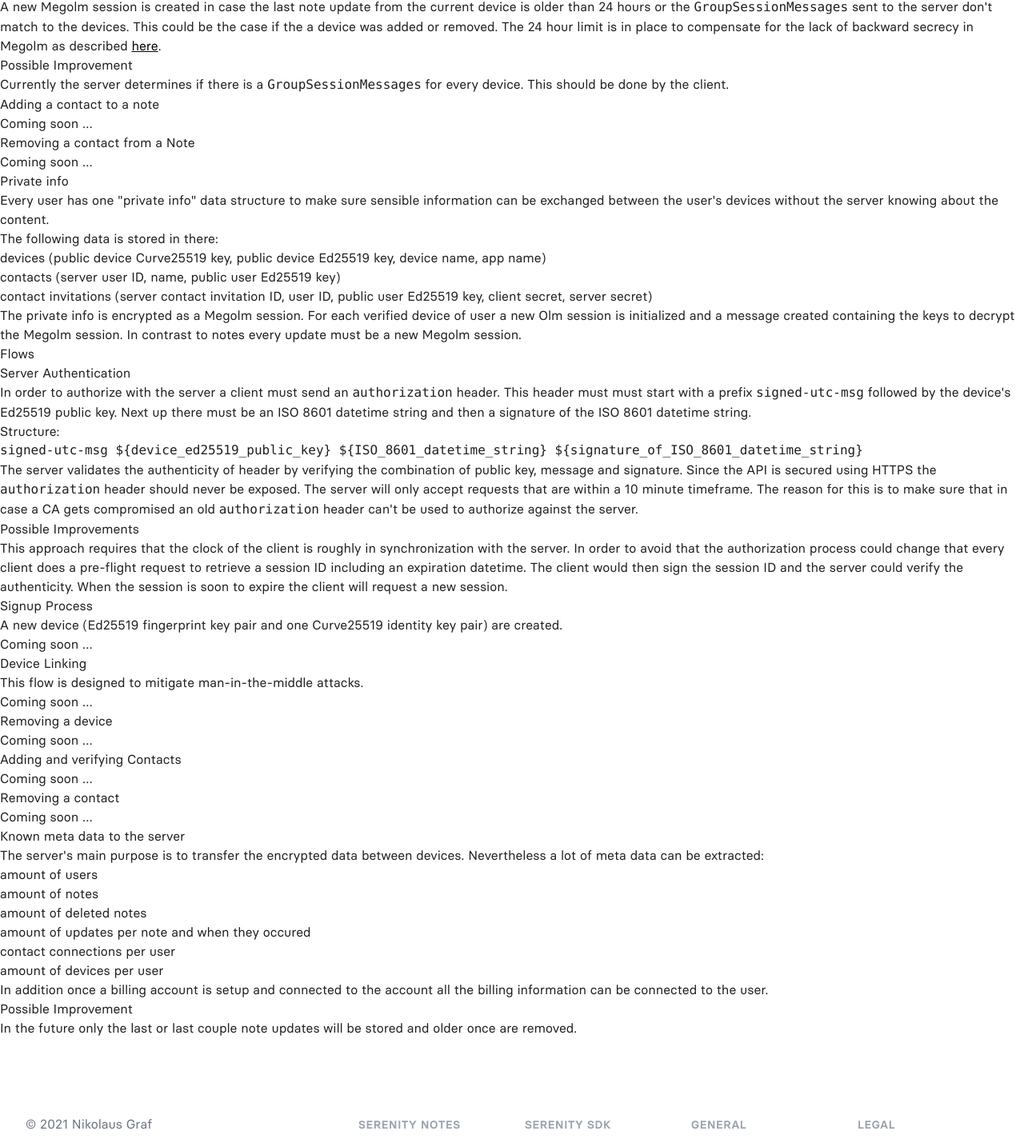
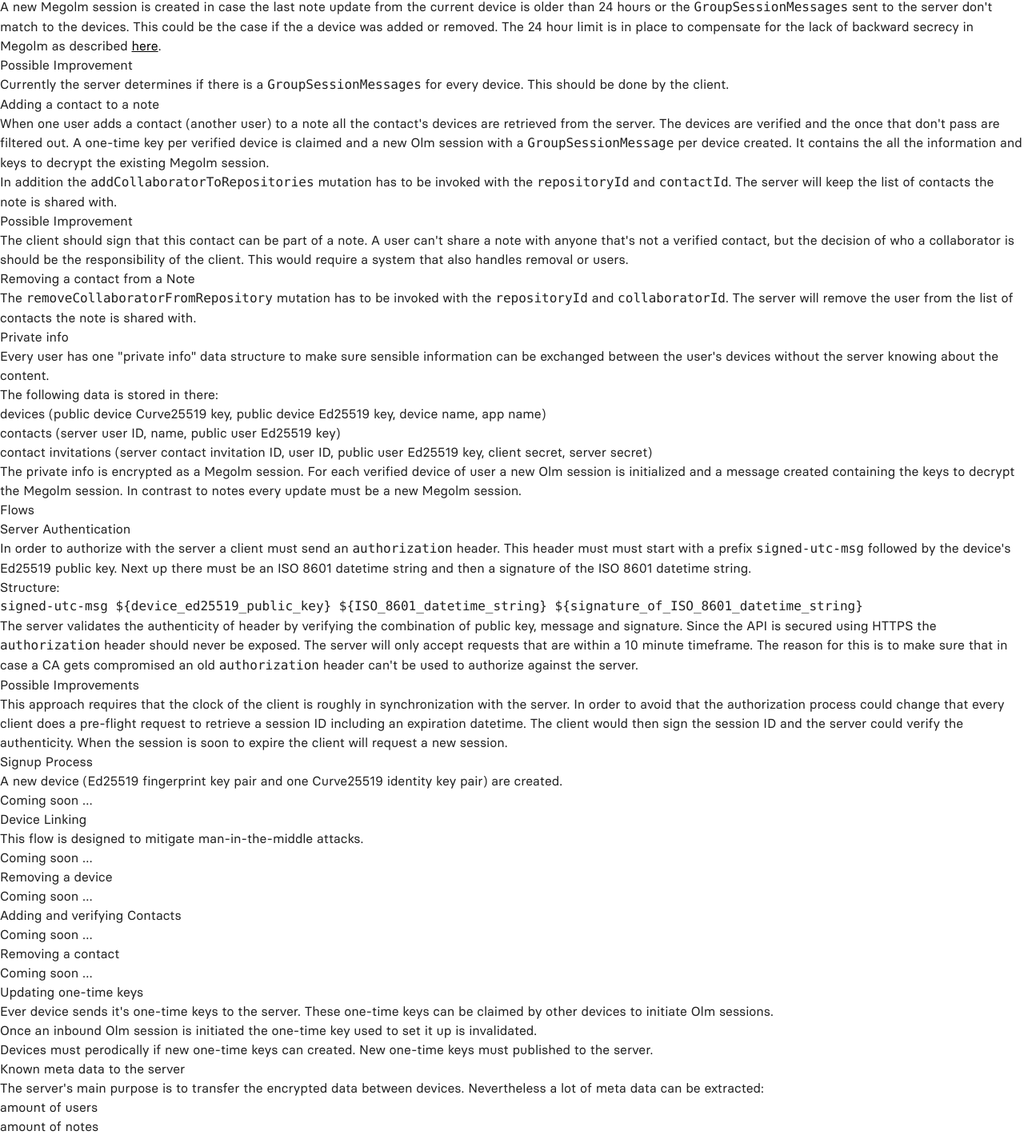
Before and after one commit to serenity-kit/website-legacy, a Next.js app: page /en/notes/technical-documentation in a window 1280 px wide. Shown: the part 1672-3096 px from the top of the page at 80% size. Built offline with nearby package versions, Linux system fonts and the light colour scheme; what @tailwindcss/typography, urql would draw is missing.

Commit message:
enhance tech documentation

```diff
--- a/pages/en/notes/technical-documentation.mdx
+++ b/pages/en/notes/technical-documentation.mdx
@@ -1,7 +1,7 @@
 export const meta = {
   title: "Technical Documentation",
   publishedAt: "2021-05-14",
-  modifiedAt: "2021-05-14",
+  modifiedAt: "2021-05-15",
 };
 
 # Technical Documentation
@@ -100,7 +100,7 @@ Each device is verified using the user Ed25519 keypair and the ones which aren't
 
 A new Megolm group session is initialized and the content of the note is encrypted with it.
 For each verified device a new Olm session is initialized and a message created containing the
-keys to decrypt the Megolm session.
+keys to decrypt the Megolm session. For each Olm session a one-time key per device must be claimed from the server.
 
 The encrypted note as well as all the Olm messages (GroupSessionMessage) are sent to the server via the GraphQL mutation `createRepository`.
 The server responds with an ID and an ID per GroupSessionMessage. On the client the following data is persistet:
@@ -131,11 +131,18 @@ Currently the server determines if there is a `GroupSessionMessages` for every d
 
 #### Adding a contact to a note
 
-Coming soon …
+When one user adds a contact (another user) to a note all the contact's devices are retrieved from the server. The devices are verified and the once that don't pass are filtered out. A one-time key per verified device is claimed and a new Olm session with a `GroupSessionMessage` per device created. It contains the all the information and keys to decrypt the existing Megolm session.
+
+In addition the `addCollaboratorToRepositories` mutation has to be invoked with the `repositoryId` and `contactId`.
+The server will keep the list of contacts the note is shared with.
+
+##### Possible Improvement
+
+The client should sign that this contact can be part of a note. A user can't share a note with anyone that's not a verified contact, but the decision of who a collaborator is should be the responsibility of the client. This would require a system that also handles removal or users.
 
 #### Removing a contact from a Note
 
-Coming soon …
+The `removeCollaboratorFromRepository` mutation has to be invoked with the `repositoryId` and `collaboratorId`. The server will remove the user from the list of contacts the note is shared with.
 
 ### Private info
 
@@ -200,6 +207,15 @@ Coming soon …
 
 Coming soon …
 
+### Updating one-time keys
+
+Ever device sends it's one-time keys to the server. These one-time keys can be claimed by other devices
+to initiate Olm sessions.
+
+Once an inbound Olm session is initiated the one-time key used to set it up is invalidated.
+
+Devices must perodically if new one-time keys can created. New one-time keys must published to the server.
+
 ## Known meta data to the server
 
 The server's main purpose is to transfer the encrypted data between devices. Nevertheless a lot of meta data can be extracted:
```
